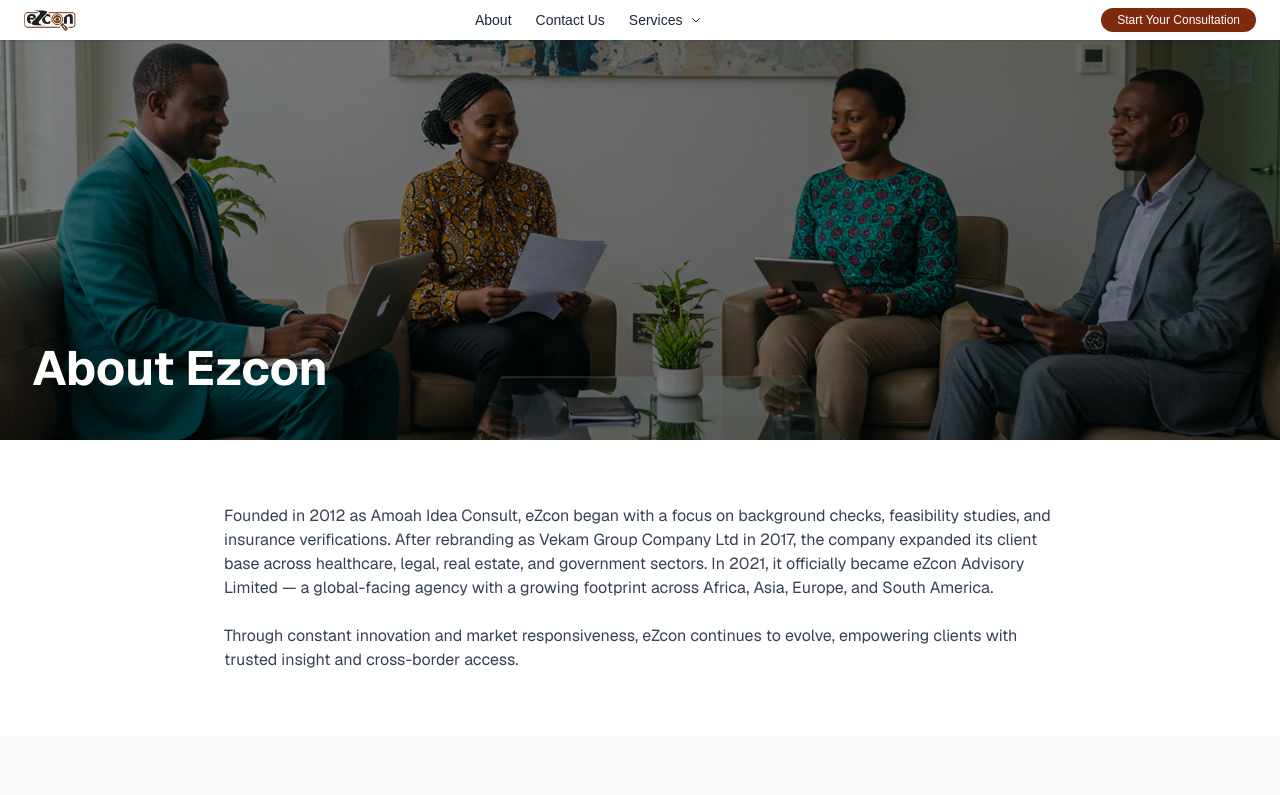
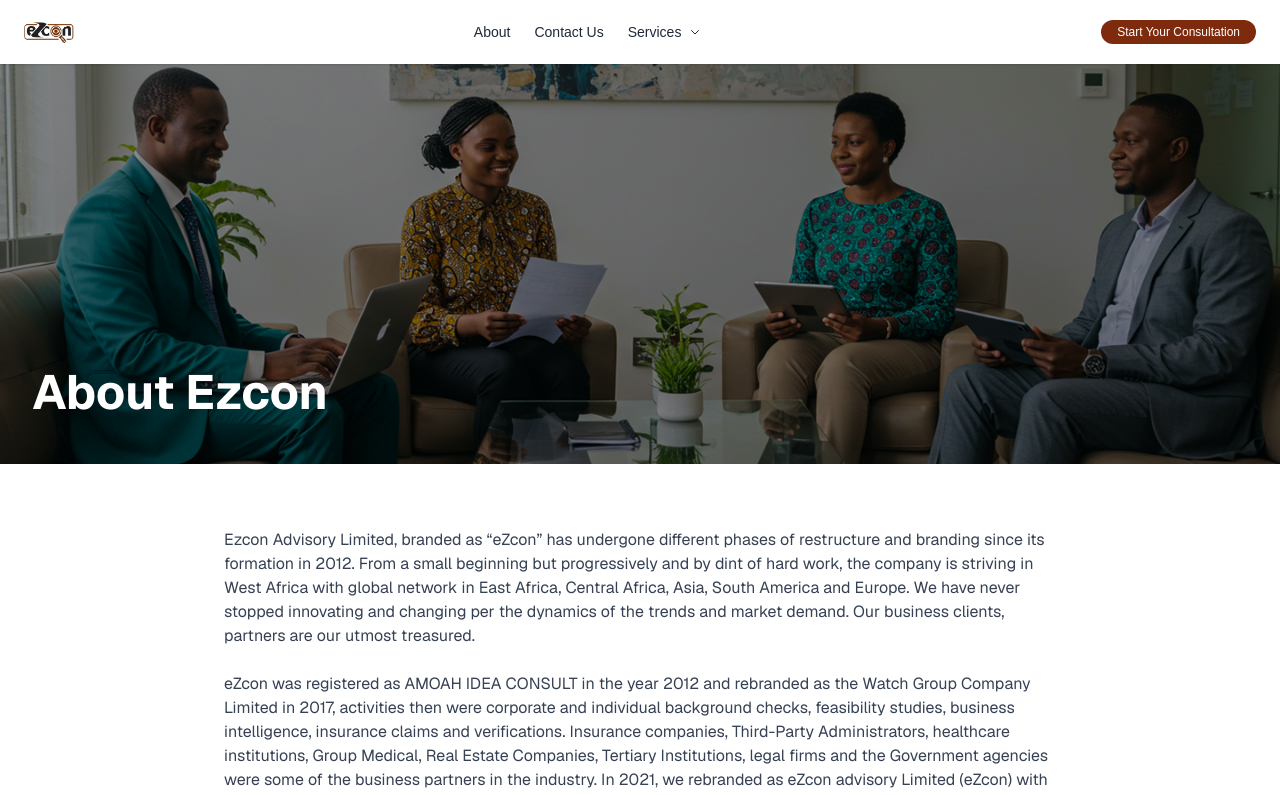
Before and after one commit to jephthahdominic/Ezcon, a Next.js app: page /about-us in a window 1280 px wide. Shown: the top 795 px of the page. Built offline with nearby package versions, Linux system fonts and the light colour scheme.

Commit message:
worked on the changes

```diff
--- a/app/about-us/page.tsx
+++ b/app/about-us/page.tsx
@@ -19,15 +19,18 @@
         <section className="max-w-4xl mx-auto py-16 px-8">
           <div className="space-y-6 text-gray-700 leading-relaxed">
             <p className="text-base">
-              Founded in 2012 as Amoah Idea Consult, eZcon began with a focus on background checks,
-              feasibility studies, and insurance verifications. After rebranding as Vekam Group Company Ltd in
-              2017, the company expanded its client base across healthcare, legal, real estate, and government
-              sectors. In 2021, it officially became eZcon Advisory Limited — a global-facing agency with a
-              growing footprint across Africa, Asia, Europe, and South America.
+              Ezcon Advisory Limited, branded as “eZcon” has undergone different phases of restructure and branding since
+              its formation in 2012. From a small beginning but progressively and by dint of hard work, the company is
+              striving in West Africa with global network in East Africa, Central Africa, Asia, South America and Europe.
+              We have never stopped innovating and changing per the dynamics of the trends and market demand. Our business clients,
+              partners are our utmost treasured.
             </p>
             <p className="text-base">
-              Through constant innovation and market responsiveness, eZcon continues to evolve, empowering
-              clients with trusted insight and cross-border access.
+              eZcon was registered as AMOAH IDEA CONSULT in the year 2012 and rebranded as the Watch Group Company Limited in 2017,
+              activities then were corporate and individual background checks, feasibility studies, business intelligence, insurance claims and verifications.
+              Insurance companies, Third-Party Administrators, healthcare institutions, Group Medical, Real Estate Companies,
+              Tertiary Institutions, legal firms and the Government  agencies were some of the business partners in the industry.
+              In 2021, we rebranded as eZcon advisory Limited (eZcon) with additional improved worldwide services.
             </p>
           </div>
         </section>
--- a/app/components/Navbar.tsx
+++ b/app/components/Navbar.tsx
@@ -20,11 +20,11 @@
 
   return (
     <nav className="w-full bg-white shadow-sm relative z-20">
-      <div className="flex justify-between items-center px-6 py-2">
+      <div className="flex justify-between items-center px-6 py-5">
         {/* Logo */}
         <div className="flex items-center space-x-2">
           <Link href="/">
-            <img src="/logo.png" alt="Ezcon Logo" className="h-6" />
+            <img src="/logo.png" width={50} height={50} alt="Ezcon Logo" className="h-6" />
           </Link>
         </div>
 
@@ -71,12 +71,12 @@
         </ul>
 
         {/* Desktop CTA Button */}
-        <a
-          href="#"
+        <Link
+          href="/contact-us"
           className="hidden md:block bg-orange-900 hover:bg-orange-800 text-white text-xs px-4 py-1 rounded-full transition"
         >
           Start Your Consultation
-        </a>
+        </Link>
 
         {/* Mobile Hamburger Button */}
         <button
--- a/app/services/investAfrica/page.tsx
+++ b/app/services/investAfrica/page.tsx
@@ -40,15 +40,15 @@
 
         {/* Sector Cards */}
         <section className="max-w-6xl mx-auto px-8 pb-16">
-          <div className="flex flex-col gap-6">
-            <div className="flex w-[300px] h-[300px] items-center gap-2 aspect-[4/3] bg-gray-200 rounded-lg overflow-hidden">
+          <div className="grid md:grid-cols-3 grid-cols-1 gap-6">
+            <div className="aspect-[4/3] bg-gray-200 rounded-lg overflow-hidden">
               <Image src="/oil.png" width={500} height={500} alt="oil sector" className="w-full h-full object-cover" />
               <p></p>
             </div>
-            <div className="w-[300px] h-[300px] aspect-[4/3] bg-gradient-to-br from-purple-600 to-blue-600 rounded-lg flex items-center justify-center">
+            <div className="aspect-[4/3] bg-gradient-to-br from-purple-600 to-blue-600 rounded-lg flex items-center justify-center">
               <Image src="/banking.png" width={500} height={500} alt="finance" className="object-cover w-full h-full" />
             </div>
-            <div className="w-[300px] h-[300px] aspect-[4/3] bg-gray-200 rounded-lg overflow-hidden">
+            <div className="aspect-[4/3] bg-gray-200 rounded-lg overflow-hidden">
               <Image src="/cocoa.png" width={500} height={500} alt="Agriculture sector" className="w-full h-full object-cover" />
             </div>
           </div>
```
